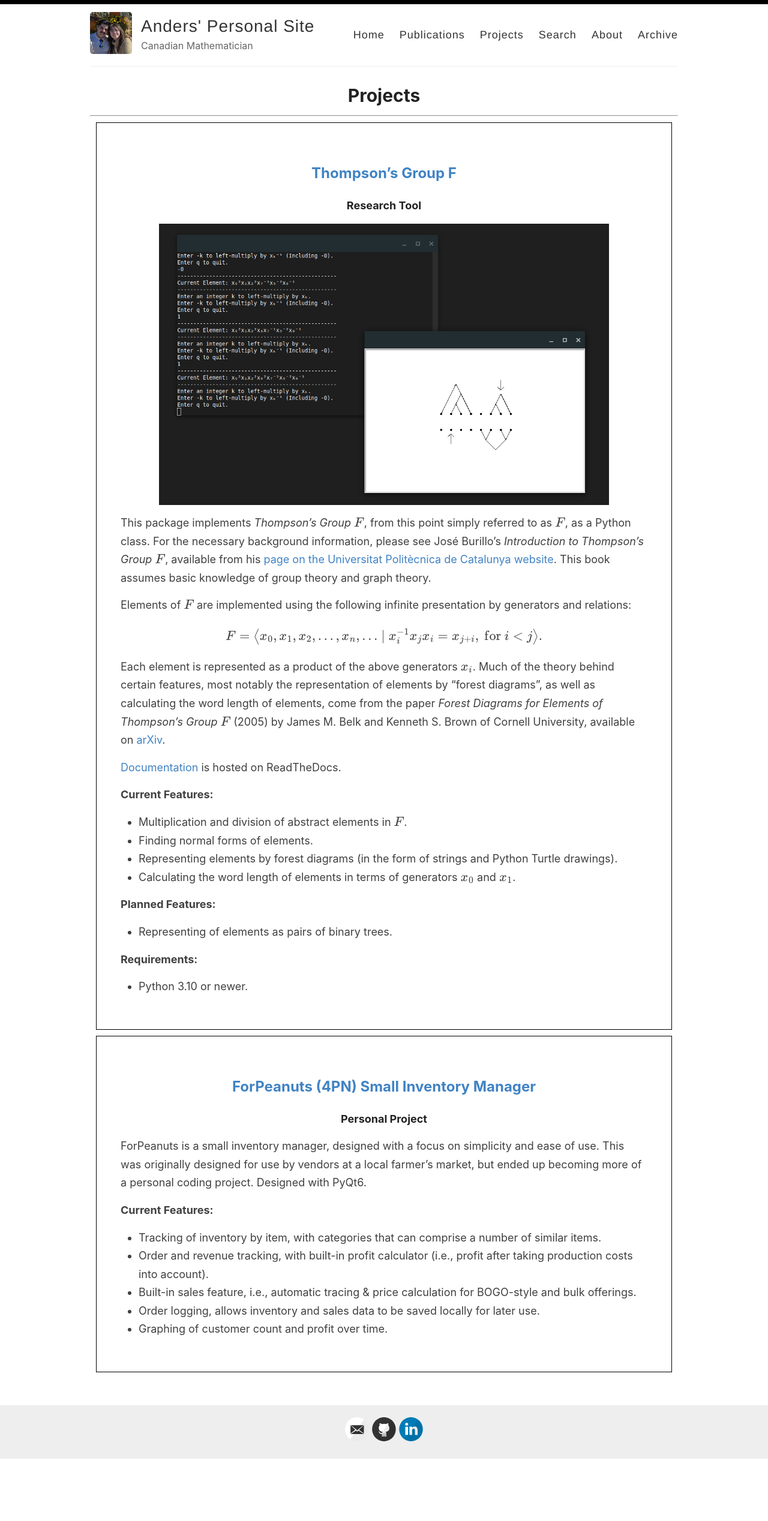
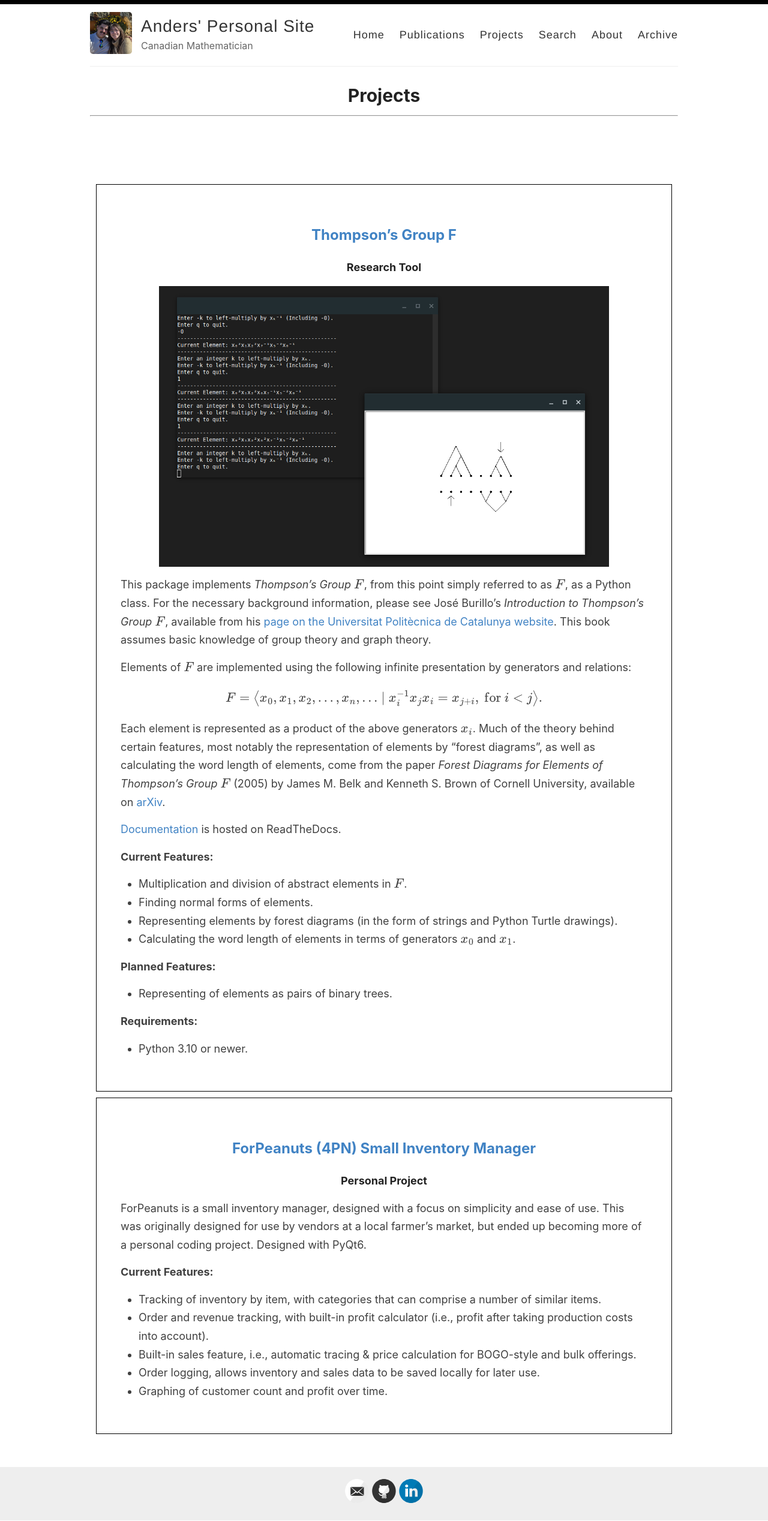
Before and after one commit to And-ers/And-ers.github.io, a Jekyll site: the page built from _pages/projects.md, in a window 1280 px wide. Shown: the whole page at 60% size. Built offline with Jekyll 4.4.1, drawn with Linux system fonts in a browser that asks for light colours; before the commit the page ends 2433 px from its top, so only the background shows below that.

Commit message:
modified:   _pages/projects.md

```diff
--- a/_pages/projects.md
+++ b/_pages/projects.md
@@ -5,6 +5,8 @@ permalink: /projects/
 ---
 
 ---
+<p style="margin-bottom:3cm;"></p>
+
 <div class="stylebox" markdown="1">
 
 ## [Thompson's Group F](https://github.com/And-ers/thompsons-group-f)
```
